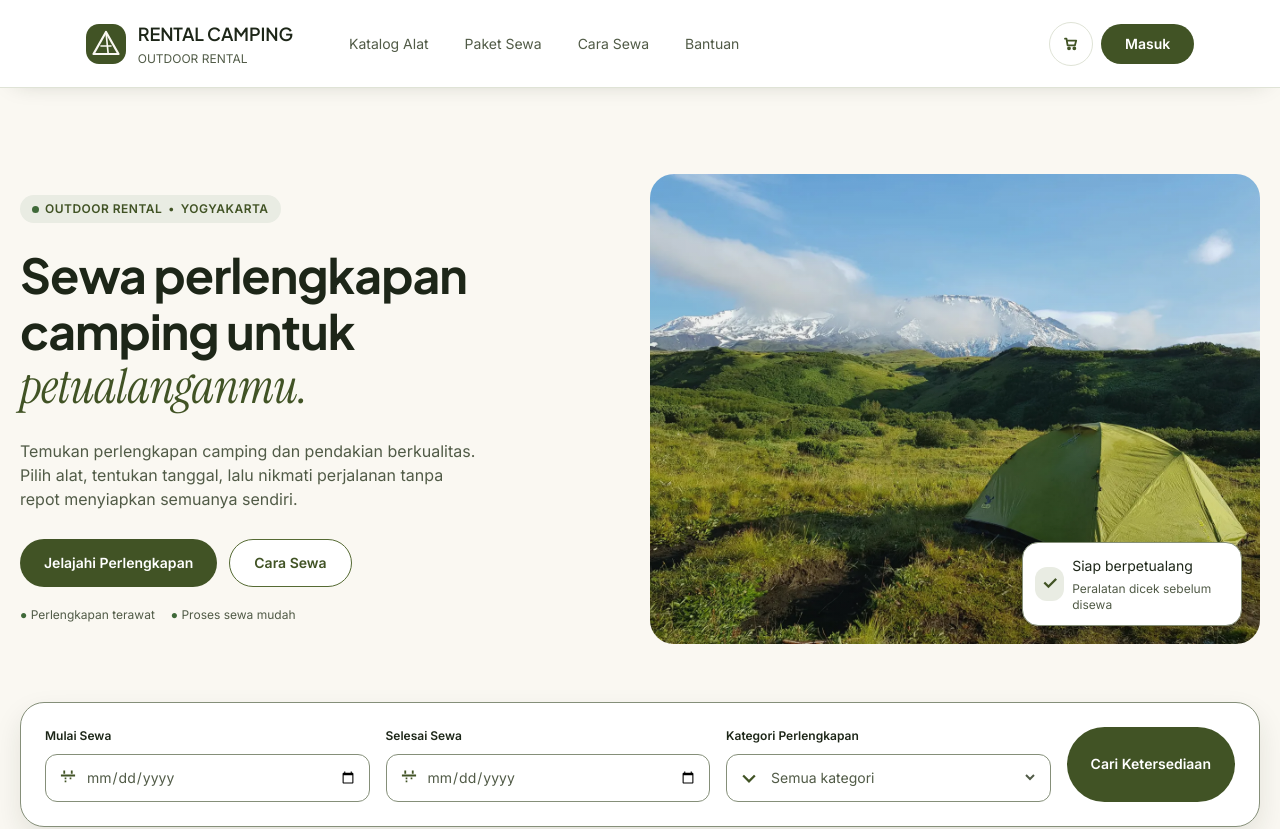
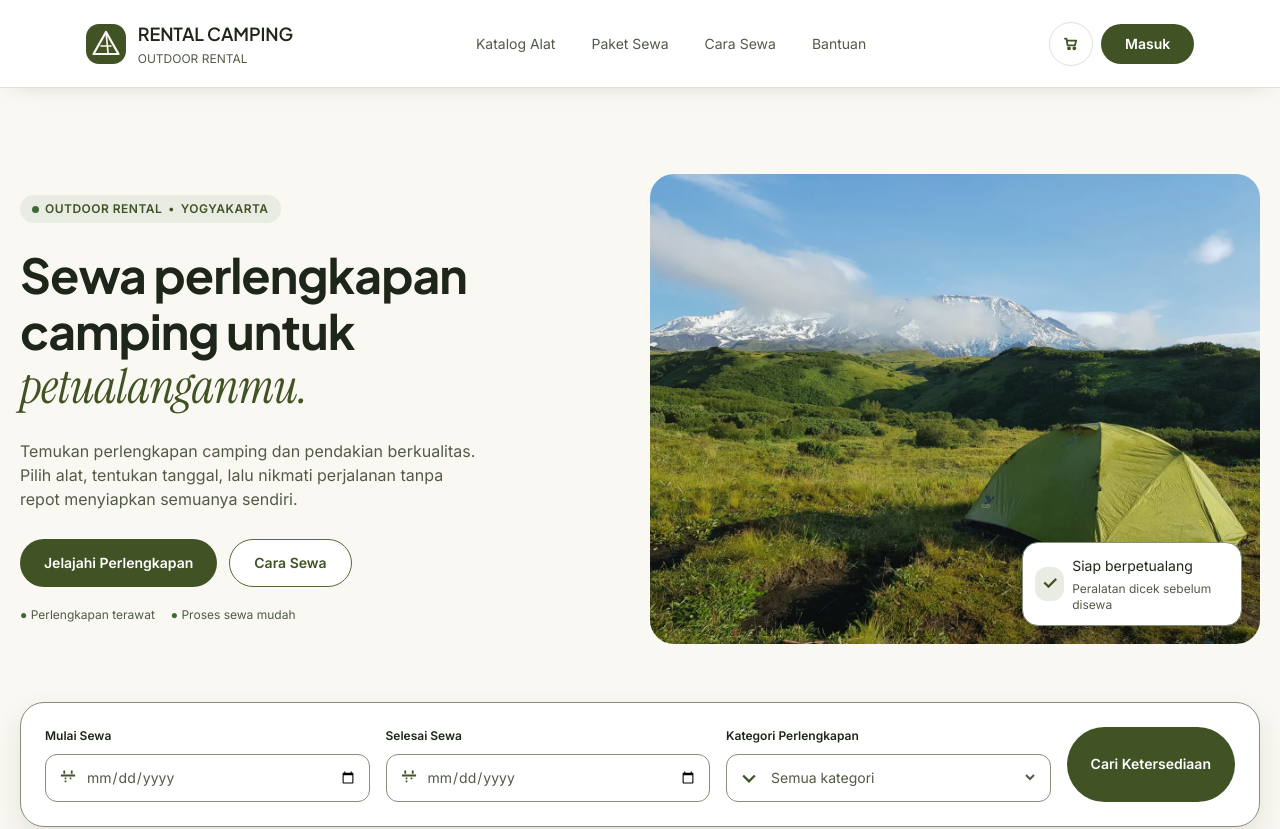
Before and after one commit to miawmiawpaw/RPLM-Six-Seven, a React (Vite) app in the folder frontend/: page / in a window 1280 px wide. Shown: the top 829 px of the page. Built offline with nearby package versions, Linux system fonts and the light colour scheme.

Commit message:
center the navbar menu again

```diff
--- a/frontend/src/styles/global.css
+++ b/frontend/src/styles/global.css
@@ -1961,8 +1961,3 @@ h1, h2, h3 { text-wrap: balance; }
   .meadow-header .aksi-header { gap: 8px; }
 }
 @media (prefers-reduced-motion: reduce) { .akun-tombol svg { transition: none; } }
-
-/* Menu rapat ke logo; aksi tetap di kanan */
-@media (min-width: 1025px) {
-  .meadow-header .navigasi { justify-content: flex-start; padding-left: 24px; }
-}
```
